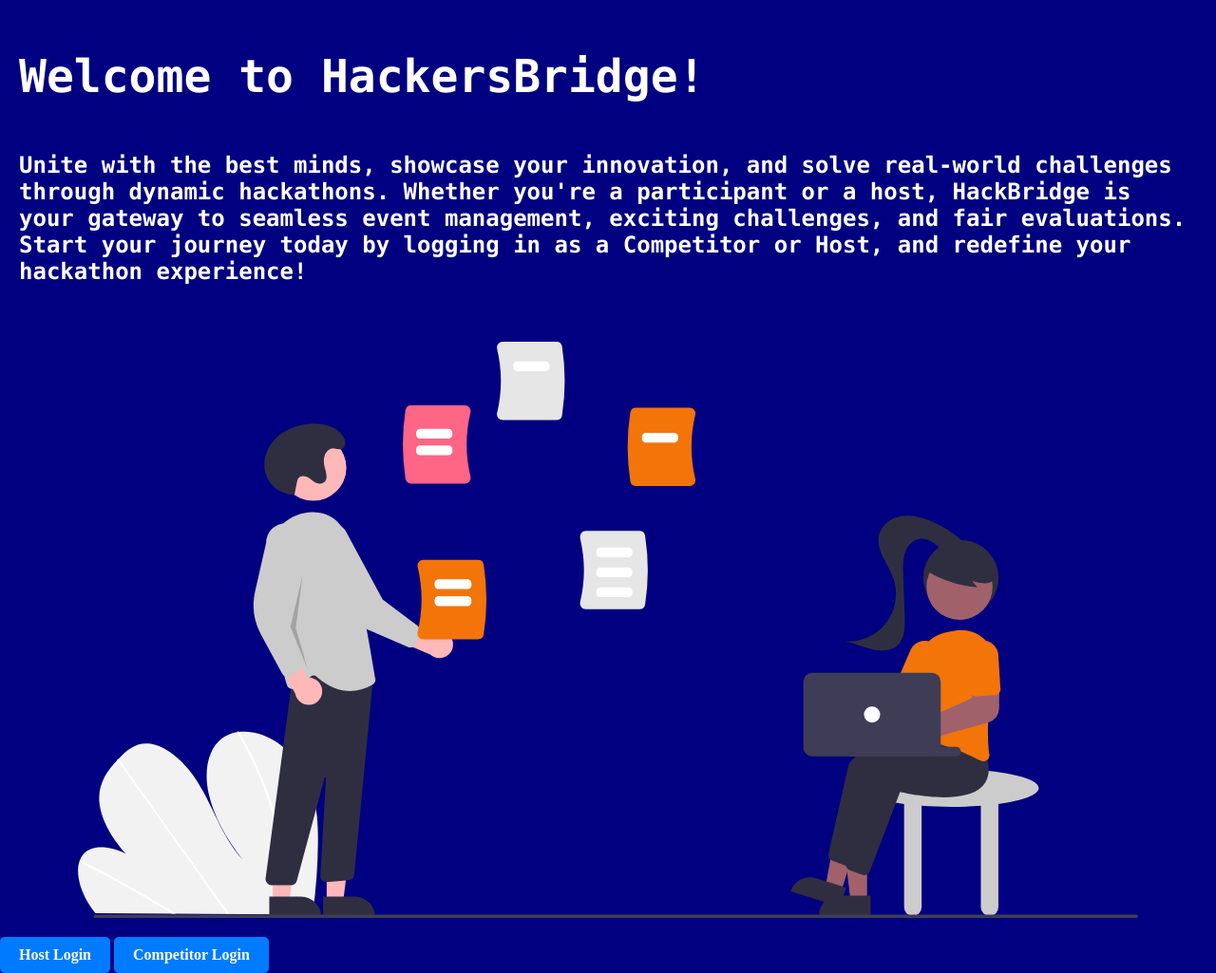
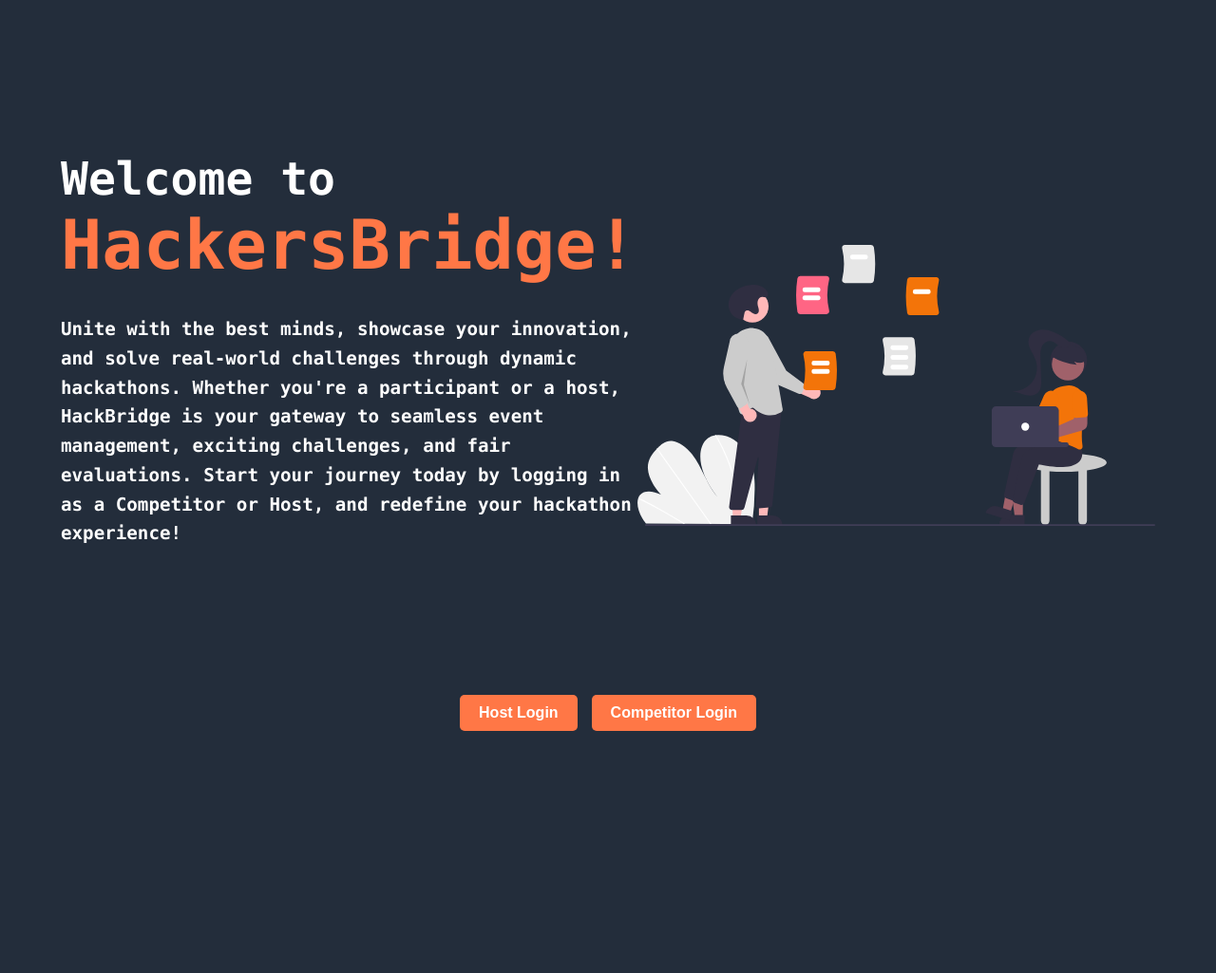
Before and after one commit to Shijin1111/HackersBridge, a Django app: page / in a window 1280 px wide. Shown: the whole page at 95% size. After the commit the page ends 770 px from the top, so only its background shows below. Run offline with Django 5.2, Linux system fonts and the light colour scheme.

```diff
--- a/templates/home.html
+++ b/templates/home.html
@@ -16,7 +16,7 @@
             text-decoration: none;
             border: none;
             border-radius: 5px;
-            background-color: #007bff;
+            background-color: rgb(255, 119, 70);
             color: white;
             transition: background-color 0.3s;
         }
@@ -33,63 +33,92 @@
             background-color: #5a6268;
         }
 
+        /* General page layout */
         body {
-            background-color: #000080;
+            background-color:#232d3b;
             display: flex;
             flex-direction: column;
+            align-items: center;
             height: 100vh; /* Full viewport height */
             margin: 0;
+            color: white;
+            font-family: Arial, Helvetica, sans-serif;
+        }
+
+        /* Container for content and image */
+        .container {
+            display: flex;
+            flex-direction: row;
+            justify-content: space-between;
+            align-items: center;
+            width: 90%;
+            max-width: 1200px; /* Limit container width */
+            {% comment %} margin-top: 20px; {% endcomment %}
+            flex: 1;
         }
 
         /* Left content styles */
         .content {
-            background-color: #000080;
             flex: 1;
-            color: white;
-            padding: 20px;
-            display: flex;
-            flex-direction: column;
-            {% comment %} justify-content: center; {% endcomment %}
+            {% comment %} padding: 20px; {% endcomment %}
         }
 
-        /* Image container */
+        h1, h2 {
+            font-family: "Lucida Console", "Courier New", monospace;
+        }
+
+        h1 {
+            font-size: 3em;
+            {% comment %} margin-top: -5px;  {% endcomment %}
+        }
+
+        h2 {
+            font-size: 1.2em;
+            line-height: 1.6;
+        }
+
         .image-container {
             flex: 1;
             display: flex;
             justify-content: center;
-            align-items: center;
-            padding: 20px;
+            align-items: bottom;
+            padding: 0px;
+            margin-top: 90px; /* Adjust the value to bring the image down */
         }
 
         .image-container img {
-            width: 90%; /* Adjust the image width */
+            width: 100%; /* Adjust the image width */
             height: auto; /* Maintain aspect ratio */
-            max-height: 90%; /* Prevent overflow */
+            max-height: 100%; /* Prevent overflow */
             object-fit: contain;
         }
-        h1,h2{
-            font-family: "Lucida Console", "Courier New", monospace;
+
+
+        /* Links container */
+        .links {
+            margin: 10px 10px 30px 10px;
+            display: flex;
+            justify-content: center;
+            gap: 15px; /* Space between buttons */
         }
-        h1{
-            font-size: 3em;
-        }
-        container
-        {
-            display: flex;
-            flex-direction: row;
+        .heading {
+            color: #ff7746;
+            font-size: 1.5em;
+            margin: 0;
         }
     </style>
 </head>
 <body>
+    <!-- Content and image side by side -->
     <div class="container">
         <div class="content">
-            <header>
-                <h1>Welcome to HackersBridge!</h1>
-
-            </header>
-
+            <h1>Welcome to <div class="heading"> HackersBridge! </div></h1>
             <main>
-                <h2>Unite with the best minds, showcase your innovation, and solve real-world challenges through dynamic hackathons. Whether you're a participant or a host, HackBridge is your gateway to seamless event management, exciting challenges, and fair evaluations. Start your journey today by logging in as a Competitor or Host, and redefine your hackathon experience!</h2>
+                <h2>
+                    Unite with the best minds, showcase your innovation, and solve real-world challenges through dynamic hackathons.
+                    Whether you're a participant or a host, HackBridge is your gateway to seamless event management, exciting challenges,
+                    and fair evaluations. Start your journey today by logging in as a Competitor or Host, and redefine your hackathon experience!
+                </h2>
             </main>
         </div>
 
@@ -97,6 +126,8 @@
             <img src="{% static 'images/undraw_project_team_lc5a (1).svg' %}" alt="Hackathon">
         </div>
     </div>
+
+    <!-- Links below the content and image -->
     <div class="links">
         <a href="{% url 'host_login' %}" class="btn-like">Host Login</a>
         <a href="{% url 'competitor_login' %}" class="btn-like">Competitor Login</a>
```
